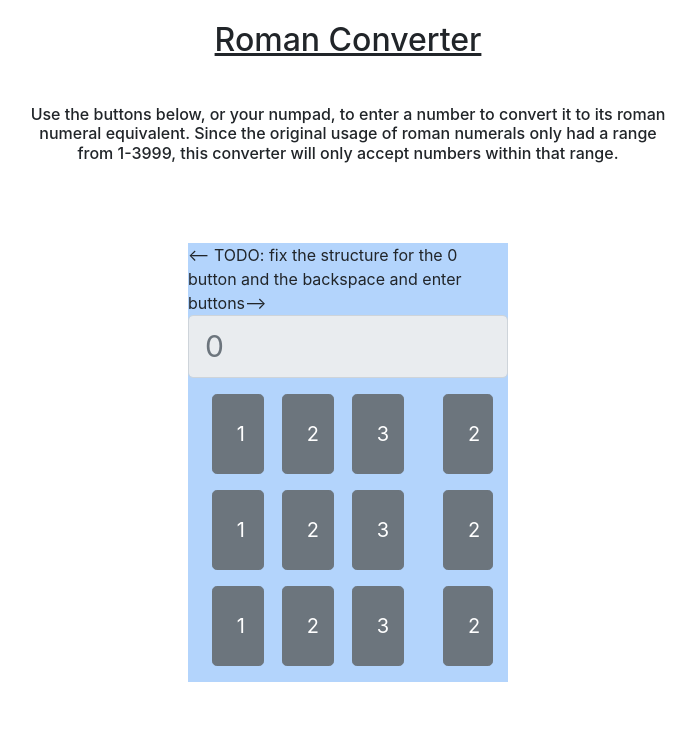
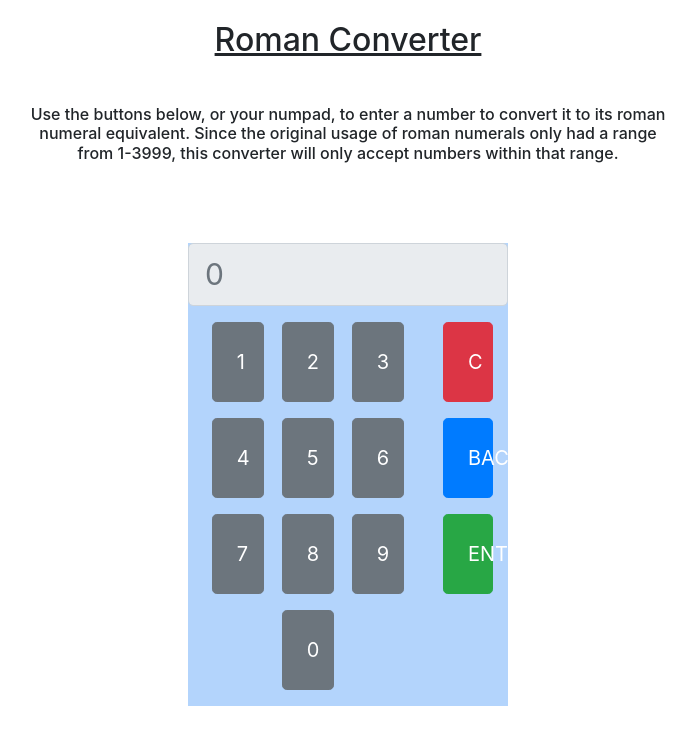
Before and after one commit to Austin-tam/roman-converter, a website built with Parcel: page index.html in a window 1280 px wide. Shown: the whole page, without its empty margins (292-988 px from the left). Built offline with nearby package versions, Linux system fonts and the light colour scheme.

Commit message:
add last row for 0 button

```diff
--- a/index.html
+++ b/index.html
@@ -31,7 +31,7 @@
       <h6 class="w-50 text-center">Use the buttons below, or your numpad, to enter a number to convert it to its roman numeral equivalent. Since the original usage of roman numerals only had a range from 1-3999, this converter will only accept numbers within that range.</h6><br>
       <br><br><div class="w-25" style="background-color: #b3d4fc" id="converter-div">
         <form>
-          <-- TODO: fix the structure for the 0 button and the backspace and enter buttons-->
+          <!-- TODO: fix the structure for the 0 button and the backspace and enter buttons-->
           <div class="form-group">
             <input readonly class="w-100 form-control form-control-lg" type="number" id="roman-input" placeholder="0" name="roman-input" min="1" max="3999">
           </div>
@@ -41,70 +41,66 @@
               <div class="row">
                 <div class="col-lg-9">
                   <div class="btn-toolbar">
-                    <button class="btn btn-lg btn-secondary col-lg-3 p-4 mx-auto">1</button>
-                    <button class="btn btn-lg btn-secondary col-lg-3 p-4 mx-auto">2</button>
-                    <button class="btn btn-lg btn-secondary col-lg-3 p-4 mx-auto">3</button>
+                    <button class="btn btn-lg btn-secondary col-lg-3 p-4 mx-auto" id="btn-1">1</button>
+                    <button class="btn btn-lg btn-secondary col-lg-3 p-4 mx-auto" id="btn-2">2</button>
+                    <button class="btn btn-lg btn-secondary col-lg-3 p-4 mx-auto" id="btn-3">3</button>
                   </div>
                 </div>
 
                 <div class="col-lg-3">
-                  <button class="btn btn-lg btn-secondary col p-4">2</button>
+                  <button class="btn btn-lg btn-danger col p-4" id="btn-clear">C</button>
                 </div>
               </div>
             </div>
+          </div>
 
-          </div><div class="form-group">
+          <div class="form-group">
             <div class="container">
               <div class="row">
                 <div class="col-lg-9">
                   <div class="btn-toolbar">
-                    <button class="btn btn-lg btn-secondary col-lg-3 p-4 mx-auto">1</button>
-                    <button class="btn btn-lg btn-secondary col-lg-3 p-4 mx-auto">2</button>
-                    <button class="btn btn-lg btn-secondary col-lg-3 p-4 mx-auto">3</button>
+                    <button class="btn btn-lg btn-secondary col-lg-3 p-4 mx-auto" id="btn-4">4</button>
+                    <button class="btn btn-lg btn-secondary col-lg-3 p-4 mx-auto" id="btn-5">5</button>
+                    <button class="btn btn-lg btn-secondary col-lg-3 p-4 mx-auto" id="btn-6">6</button>
                   </div>
                 </div>
 
                 <div class="col-lg-3">
-                  <button class="btn btn-lg btn-secondary col p-4">2</button>
+                  <button class="btn btn-lg btn-primary col p-4" id="btn-back">BACK</button>
                 </div>
               </div>
             </div>
+          </div>
 
-          </div><div class="form-group">
+          <div class="form-group">
             <div class="container">
               <div class="row">
                 <div class="col-lg-9">
                   <div class="btn-toolbar">
-                    <button class="btn btn-lg btn-secondary col-lg-3 p-4 mx-auto">1</button>
-                    <button class="btn btn-lg btn-secondary col-lg-3 p-4 mx-auto">2</button>
-                    <button class="btn btn-lg btn-secondary col-lg-3 p-4 mx-auto">3</button>
+                    <button class="btn btn-lg btn-secondary col-lg-3 p-4 mx-auto" id="btn-7">7</button>
+                    <button class="btn btn-lg btn-secondary col-lg-3 p-4 mx-auto" id="btn-8">8</button>
+                    <button class="btn btn-lg btn-secondary col-lg-3 p-4 mx-auto" id="btn-9">9</button>
                   </div>
                 </div>
 
                 <div class="col-lg-3">
-                  <button class="btn btn-lg btn-secondary col p-4">2</button>
+                  <button class="btn btn-lg btn-success col p-4" id="btn-enter">ENTER</button>
                 </div>
               </div>
             </div>
           </div>
-<!--          <div class="form-group">-->
-<!--            <button class="btn btn-lg btn-secondary col-lg-3 p-4">1</button>-->
-<!--            <button class="btn btn-lg btn-secondary col-lg-3 p-4">2</button>-->
-<!--            <button class="btn btn-lg btn-secondary col-lg-3 p-4">3</button>-->
-<!--            <button class="btn btn-lg btn-secondary col-lg-2 p-4">C</button>-->
-<!--          </div>-->
 
-<!--          <div class="form-group">-->
-<!--            <button class="btn btn-lg btn-secondary col-lg-3 p-4">4</button>-->
-<!--            <button class="btn btn-lg btn-secondary col-lg-3 p-4">5</button>-->
-<!--            <button class="btn btn-lg btn-secondary col-lg-3 p-4">6</button>-->
-<!--          </div>-->
-
-<!--          <div class="form-group">-->
-<!--            <button class="btn btn-lg btn-secondary col-lg-3 p-4">7</button>-->
-<!--            <button class="btn btn-lg btn-secondary col-lg-3 p-4">8</button>-->
-<!--            <button class="btn btn-lg btn-secondary col-lg-3 p-4">9</button>-->
-<!--          </div>-->
+          <div class="form-group">
+            <div class="container">
+              <div class="row">
+                <div class="col-lg-9">
+                  <div class="btn-toolbar">
+                    <button class="btn btn-lg btn-secondary col-lg-3 p-4 mx-auto" id="btn-0">0</button>
+                  </div>
+                </div>
+              </div>
+            </div>
+          </div>
         </form>
       </div>
     </div>
```
